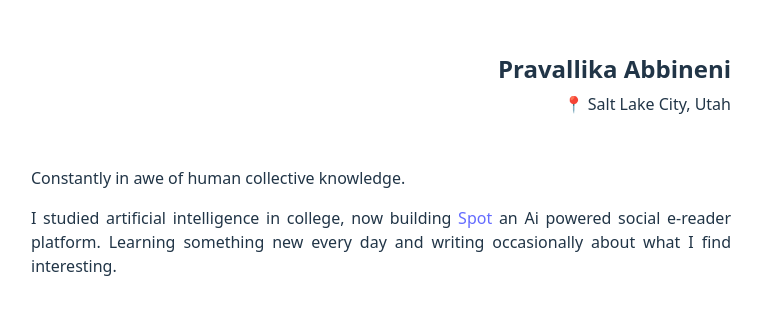
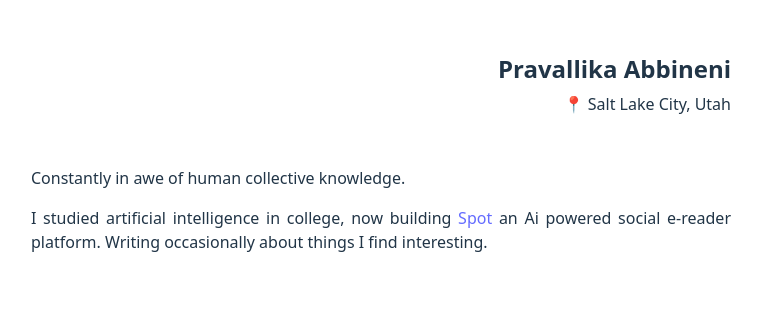
Before and after one commit to pravallika10473/pravallika_abbineni, a React (Vite) app: page / in a window 1280 px wide. Shown: the part 129-444 px from the top of the page, without its empty margins (259-1021 px from the left). Built offline with nearby package versions, Linux system fonts and the light colour scheme.

Commit message:
text change

```diff
--- a/src/App.jsx
+++ b/src/App.jsx
@@ -13,7 +13,7 @@ function App() {
 
       <div className="body-text">
         <p>Constantly in awe of human collective knowledge.</p>
-        <p>I studied artificial intelligence in college, now building <a href="https://www.spot-reader.com/">Spot</a> an Ai powered social e-reader platform. Learning something new every day and writing occasionally about what I find interesting.</p>
+        <p>I studied artificial intelligence in college, now building <a href="https://www.spot-reader.com/">Spot</a> an Ai powered social e-reader platform. Writing occasionally about things I find interesting.</p>
       </div>
     </>
   )
```
